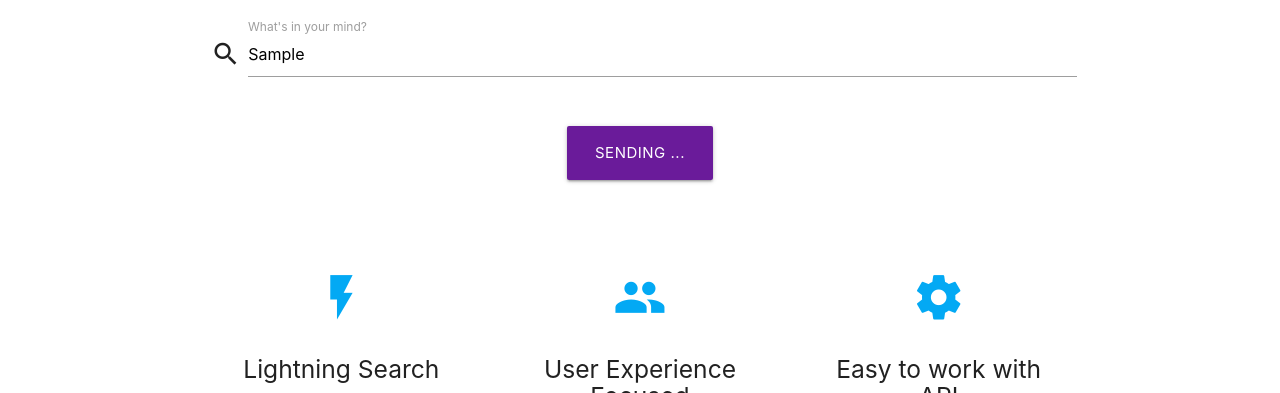
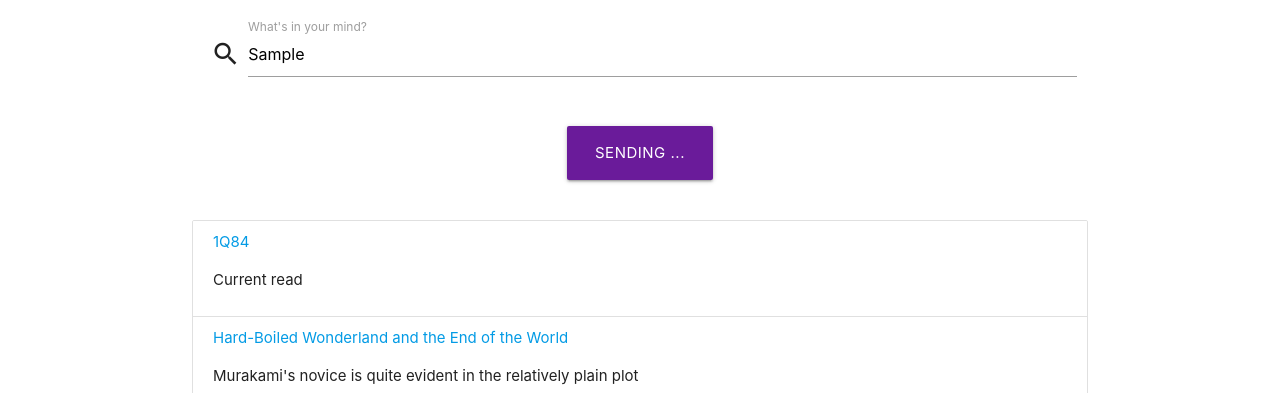
Before and after one commit to Zackhardtoname/Search-Engine-from-Scratch-in-CPP, a plain HTML site: page src/frontend/index.html in a window 1280 px wide. Both pictures are taken after typing "Sample" into the empty fields and a click on the button "SUBMIT". Shown: the part 407-800 px from the top of the page. Drawn offline with nearby package versions, Linux system fonts and the light colour scheme.

Commit message:
Display result list from json

```diff
--- /dev/null
+++ b/src/frontend/files/test-search-results.json
@@ -0,0 +1,167 @@
+{
+  "pages": [
+    {
+      "name": "1Q84",
+      "snippet": [
+        "Current read"
+      ]
+    },
+    {
+      "name": "Hard-Boiled Wonderland and the End of the World",
+      "snippet": [
+        "Murakami's novice is quite evident in the relatively plain plot"
+      ]
+    },
+    {
+      "name": "The Unicorn Project",
+      "snippet": [
+        "an interesting story that focuses on the bright side of software engineering"
+      ]
+    },
+    {
+      "name": "Kafka on the Shore",
+      "snippet": [
+        "I like Norwegian Wood more than this magic realism"
+      ]
+    },
+    {
+      "name": "Algorithms to Live by",
+      "snippet": [
+        "Great book! Extremely useful and insightful in optimizing life",
+        "I also came to appreciate coding interviews a lot more..."
+      ]
+    },
+    {
+      "name": "Undisputed Truth",
+      "snippet": [
+        "Financial planning truly matters"
+      ]
+    },
+    {
+      "name": "Creative Selection",
+      "snippet": [
+        "I've always wanted to revolutionize an industry in my life"
+      ]
+    },
+    {
+      "name": "How to Lie with Statistics",
+      "snippet": [
+        "Best way to be able to tell lies is by lying?"
+      ]
+    },
+    {
+      "name": "The Phoenix Project",
+      "snippet": [
+        "I now truly understand the roles of DevOps, QA, etc."
+      ]
+    },
+    {
+      "name": "Suddenly in Charge 2E",
+      "snippet": [
+        "I learned to properly handle potentially stressful relationships"
+      ]
+    },
+    {
+      "name": "I Can't Make This Up Life Lessons",
+      "snippet": [
+        "Hilarious and authentic",
+        "I love his perseverance and reflections"
+      ]
+    },
+    {
+      "name": "30 Years of Surge",
+      "snippet": [
+        "China's grand history from the business perspective",
+        "Finished 60% so far"
+      ]
+    },
+    {
+      "name": "Bad Blood",
+      "snippet": [
+        "From Amy Cuddy to Elizabeth Holmes,",
+        "people help me gain a more well-rounded world view"
+      ]
+    },
+    {
+      "name": "Lean In",
+      "snippet": [
+        "Shocked by the inconspicuous it taught me"
+      ]
+    },
+    {
+      "name": "Hit Refresh",
+      "snippet": [
+        "Explained well how Microsoft's culture helps it innovate"
+      ]
+    },
+    {
+      "name": "Leonardo da Vinci",
+      "snippet": [
+        "Relentless curiosity"
+      ]
+    },
+    {
+      "name": "Rich Dad Poor Dad",
+      "snippet": [
+        "Assets over liability"
+      ]
+    },
+    {
+      "name": "The Four",
+      "snippet": [
+        "Gotta understand the culture"
+      ]
+    },
+    {
+      "name": "The Everything Store",
+      "snippet": [
+        "Looking forward to a longer version"
+      ]
+    },
+    {
+      "name": "The Intelligent Investor",
+      "snippet": [
+        "The ultimate advice turns out so marvelously simple",
+        "Would also love to read something for the modern world"
+      ]
+    },
+    {
+      "name": "Dark Pools",
+      "snippet": [
+        "Lots of industrial knowledge"
+      ]
+    },
+    {
+      "name": "The Naked Sun",
+      "snippet": [
+        "Might read the other two in the series"
+      ]
+    },
+    {
+      "name": "Modern Intellectual Tradition",
+      "snippet": [
+        "Wonderful lectures",
+        "Finished while taking my Philosophy class"
+      ]
+    },
+    {
+      "name": "Steve Jobs",
+      "snippet": [
+        "Is Jobs' management style still applicable"
+      ]
+    },
+    {
+      "name": "Shoe Dog",
+      "snippet": [
+        "Great business takes boldness"
+      ]
+    },
+    {
+      "name": "Elon Musk",
+      "snippet": [
+        "Probably heavily sugarcoated",
+        "Would love more personal input from Elon"
+      ]
+    }
+  ]
+}
--- a/src/frontend/index.html
+++ b/src/frontend/index.html
@@ -64,12 +64,15 @@
             </div>
           </div>
           <div class="row center">
-            <button class="btn-large waves-effect waves-light purple darken-3 submitbtn" type="submit">Submit</button>
+            <button id="search-btn" class="btn-large waves-effect waves-light purple darken-3 submitbtn" type="submit">Submit</button>
           </div>
         </form>
       </div>
     </div>
   </div>
+</div>
+
+<div id="search-results" class="collection container">
 </div>
 
 <div id="features" class="container">
@@ -160,6 +163,7 @@
 <script src="https://code.jquery.com/jquery-2.1.1.min.js"></script>
 <script src="js/materialize.js"></script>
 <script src="js/init.js"></script>
+<script src="js/test.js"></script>
 <script src="js/script.js"></script>
 
 </body>
--- a/src/frontend/js/script.js
+++ b/src/frontend/js/script.js
@@ -1,55 +1,49 @@
-$(function()
-{
-    function after_form_submitted(data)
-    {
-        if(data.result == 'success')
-        {
+$(function () {
+    function after_form_submitted(data) {
+        if (data.result == 'success') {
             $('form#search-form').hide();
             $('#success_message').show();
             $('#error_message').hide();
-        }
-        else
-        {
+        } else {
             $('#error_message').append('<ul></ul>');
 
-            jQuery.each(data.errors,function(key,val)
-            {
-                $('#error_message ul').append('<li>'+key+':'+val+'</li>');
+            jQuery.each(data.errors, function (key, val) {
+                $('#error_message ul').append('<li>' + key + ':' + val + '</li>');
             });
             $('#success_message').hide();
             $('#error_message').show();
 
             //reverse the response on the button
-            $('button[type="button"]', $form).each(function()
-            {
+            $('button[type="button"]', $form).each(function () {
                 $btn = $(this);
                 label = $btn.prop('orig_label');
-                if(label)
-                {
-                    $btn.prop('type','submit' );
+                if (label) {
+                    $btn.prop('type', 'submit');
                     $btn.text(label);
-                    $btn.prop('orig_label','');
+                    $btn.prop('orig_label', '');
                 }
             });
 
         }//else
     }
 
-	$('#search-form').submit(function(e)
-      {
+    $('#search-form').submit(function (e) {
         e.preventDefault();
 
         $form = $(this);
         //show some response on the button
-        $('button[type="submit"]', $form).each(function()
-        {
+        $('button[type="submit"]', $form).each(function () {
             $btn = $(this);
-            $btn.prop('type','button' );
-            $btn.prop('orig_label',$btn.text());
+            $btn.prop('type', 'button');
+            $btn.prop('orig_label', $btn.text());
             $btn.text('Sending ...');
         });
 
-        console.log($form.serialize())
+        console.log("query: ", $form.serialize())
+        insertResults()
+
+        // TODO make requests to all servers
+
         //         $.ajax({
         //     type: "POST",
         //     url: 'handler.php',
@@ -57,5 +51,12 @@
         //     success: after_form_submitted,
         //     dataType: 'json'
         // });
-      });
+    });
+
+    let search_bar = document.querySelector("#search-bar")
+    search_bar.addEventListener("keydown", event => {
+        if (event.key !== "Enter") return;
+        document.querySelector("#search-btn").click();
+        event.preventDefault();
+    });
 });
--- /dev/null
+++ b/src/frontend/js/test.js
@@ -0,0 +1,47 @@
+// Inserting results like below:
+
+// <div className="result collection-item">
+//     <a href="https://zackLight.com" target="_blank">Page Title</a>
+//     <div className="snippet">
+//         <div className="col s12"><p>
+//             <b>snippet: </b>Lorem ipsum dolor sit amet, consectetur adipisicing elit. Aliquid consequatur cumque eaque
+//             iste natus nulla officia officiis optio sequi similique temporibus, voluptas voluptate. Beatae culpa dicta
+//             eius quo rem similique!
+//         </p></div>
+//     </div>
+// </div>
+//
+// <div className="result collection-item">
+//     <a href="https://zackLight.com" target="_blank">Page Title</a>
+//     <div className="snippet">
+//         <div className="col s12"><p>
+//             <b>snippet: </b>Lorem ipsum dolor sit amet, consectetur adipisicing elit. Aliquid consequatur cumque eaque
+//             iste natus nulla officia officiis optio sequi similique temporibus, voluptas voluptate. Beatae culpa dicta
+//             eius quo rem similique!
+//         </p></div>
+//     </div>
+// </div>
+
+function insertResults() {
+    $.getJSON("files/test-search-results.json", function (json) {
+        let toInsert = ``
+
+        $.each(json.pages, function (key, val) {
+            if (key >= 10) {
+                return
+            }
+            toInsert += `
+                <div class="result collection-item">
+                    <a href="https://www.google.com/search?q=${val.name}" target="_blank">${val.name}</a>
+                    <div class="snippet">
+                        <div class="col s12"><p>
+                            ${val.snippet[0]}
+                        </p></div>
+                    </div>
+                </div>
+            `
+        });
+
+        $('#search-results').append(toInsert);
+    })
+}
```
